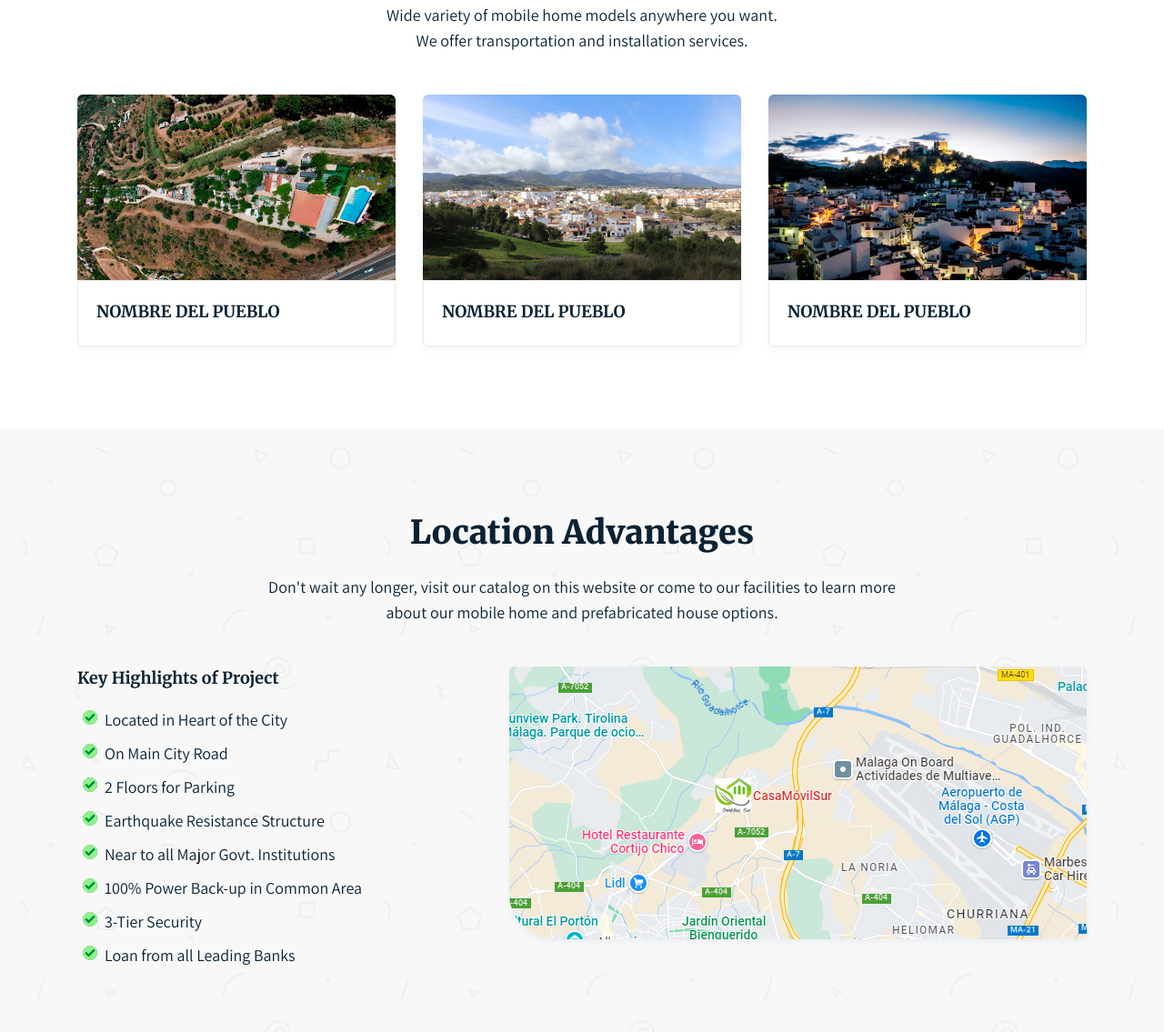
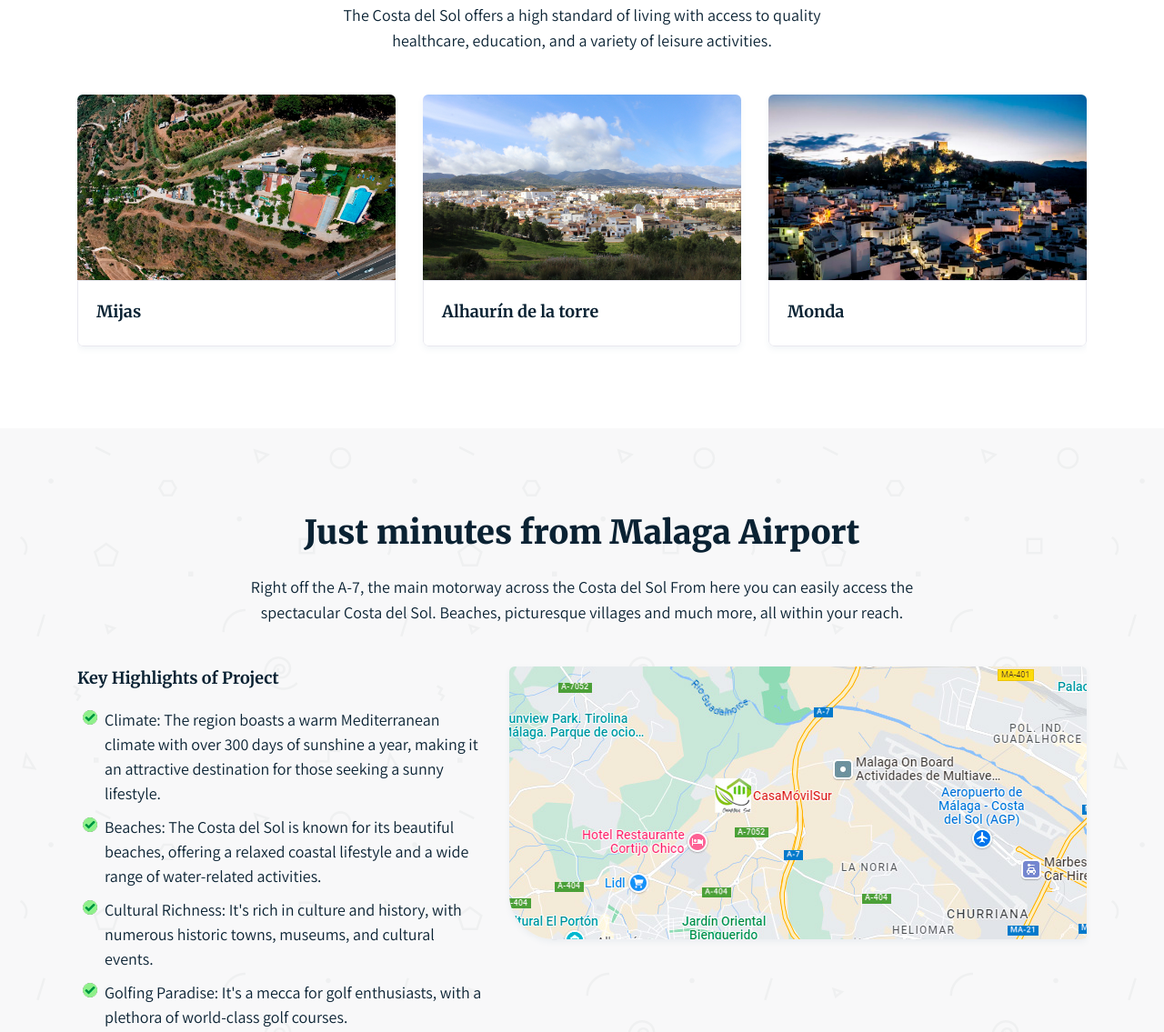
Before and after one commit to joelmarquez/casamovilsur, a plain HTML site: page index.html in a window 1280 px wide. Shown: the part 1088-2223 px from the top of the page at 91% size. Drawn offline with Linux system fonts and the light colour scheme.

Commit message:
se actualizan copys del sitio web

```diff
--- a/index.html
+++ b/index.html
@@ -84,7 +84,7 @@
           <div class="col-lg-6">
             <div class="common-heading">
               <h2>Total management in the purchase of the land and your mobile home</h2>
-              <p>Wide variety of mobile home models anywhere you want. <br> We offer transportation and installation services.</p>
+              <p>The Costa del Sol offers a high standard of living with access to quality healthcare, education, and a variety of leisure activities.</p>
             </div>
           </div>
         </div>
@@ -97,7 +97,7 @@
                   <img src="images/gallery/gallery-2.jpg" alt="text" class="img-fluid">
                 </div>
                 <div class="home-details">
-                  <h3>NOMBRE DEL PUEBLO</h3>
+                  <h3>Alhaurín el grande</h3>
                   <!-- <p>Get this house with financing</p> -->
                   <!-- s<ul class="feature-list"> -->
                     <!-- <li><i class="fas fa-bed"></i><span>Beds: 2</span></li> -->
@@ -112,7 +112,7 @@
                   <img src="images/gallery/gallery-3.jpg" alt="text" class="img-fluid">
                 </div>
                 <div class="home-details">
-                  <h3>NOMBRE DEL PUEBLO</h3>
+                  <h3>Mijas</h3>
                   <!-- <p>Get this house with financing</p> -->
                   <!-- <ul class="feature-list"> -->
                     <!-- <li><i class="fas fa-bed"></i><span>Beds: 2</span></li> -->
@@ -127,7 +127,7 @@
                   <img src="images/gallery/gallery-6.jpg" alt="text" class="img-fluid">
                 </div>
                 <div class="home-details">
-                  <h3>NOMBRE DEL PUEBLO</h3>
+                  <h3>Alhaurín de la torre</h3>
                   <!-- <p>Get this house with financing</p> -->
                   <!-- <ul class="feature-list"> -->
                     <!-- <li><i class="fas fa-bed"></i><span>Beds: 2</span></li> -->
@@ -142,7 +142,7 @@
                   <img src="images/gallery/gallery-7.jpg" alt="text" class="img-fluid">
                 </div>
                 <div class="home-details">
-                  <h3>NOMBRE DEL PUEBLO</h3>
+                  <h3>Monda</h3>
                   <!-- <p>Get this house with financing</p> -->
                   <!-- <ul class="feature-list"> -->
                     <!-- <li><i class="fas fa-bed"></i><span>Beds: 2</span></li> -->
@@ -164,8 +164,10 @@
         <div class="row justify-content-center">
           <div class="col-lg-8">
             <div class="common-heading">
-              <h2>Location Advantages</h2>
-              <p>Don't wait any longer, visit our catalog on this website or come to our facilities to learn more about our mobile home and prefabricated house options.</p>
+              <h2>Just minutes from Malaga Airport</h2>
+              <p>Right off the A-7, the main motorway across the Costa del Sol
+                From here you can easily access the spectacular Costa del Sol.
+                Beaches, picturesque villages and much more, all within your reach.</p>
             </div>
           </div>
         </div>
@@ -176,14 +178,14 @@
                 <div class="col-lg-5">
                   <h4 class="h4-heading">Key Highlights of Project</h4>
                   <ul class="list-features">
-                    <li>Located in Heart of the City</li>
-                    <li>On Main City Road</li>
-                    <li>2 Floors for Parking</li>
-                    <li>Earthquake Resistance Structure</li>
-                    <li>Near to all Major Govt. Institutions</li>
-                    <li>100% Power Back-up in Common Area</li>
-                    <li>3-Tier Security</li>
-                    <li>Loan from all Leading Banks</li>
+                    <li>Climate: The region boasts a warm Mediterranean climate with over 300 days of sunshine a year, making it an attractive destination for those seeking a sunny lifestyle.</li>
+                    <li>Beaches: The Costa del Sol is known for its beautiful beaches, offering a relaxed coastal lifestyle and a wide range of water-related activities.</li>
+                    <li>Cultural Richness: It's rich in culture and history, with numerous historic towns, museums, and cultural events.</li>
+                    <li>Golfing Paradise: It's a mecca for golf enthusiasts, with a plethora of world-class golf courses.</li>
+                    <!-- <li>Near to all Major Govt. Institutions</li> -->
+                    <!-- <li>100% Power Back-up in Common Area</li> -->
+                    <!-- <li>3-Tier Security</li> -->
+                    <!-- <li>Loan from all Leading Banks</li> -->
                   </ul>
                 </div>
                 <div class="col-lg-7">
@@ -458,7 +460,7 @@
                 <div class="media">
                   <img class="mr-3" src="images/agents/agente.png" alt="image">
                   <div class="media-body agent-details">
-                    <h5>Jhon Doe</h5>
+                    <h5>Chris</h5>
                     <p> Advice and attention in English for the purchase of Mobil Homes in Spain</p>
                     <p><span>Sales Agent</span> CasaMovil Sur</p>
                     <p><span class="icon flaticon-smartphone-1"></span> <span><a href="tel:+34672939513">Call Now!</a></span></p>
@@ -482,9 +484,18 @@
         <div class="row">
           <div class="col-lg-8 cta-text">
             <div class="cta-headings">
-              <img src="images/common/header.png" alt="text" class="img-fluid mb30">
+              <img src="images/common/casamovil.jpg" alt="Casa Movil Home" class="img-fluid mb30">
               <h2 class="mb15">Your Dream House is Waiting For You</h2>
-              <p>CasaMóvil Sur has more than 12 years of experience in the mobile home sector for both individuals and campsites. We offer new mobile homes, prefabricated homes and modular homes of all kinds, as well as prior advice to speed up the procedures for acquiring your mobile home.</p>
+              <ul class="list-features">
+                <li>International Community: There's a significant expat community, which can provide a sense of belonging and support for newcomers.</li>
+                <li>Cuisine: The local cuisine is diverse and delicious, ranging from fresh seafood to traditional Spanish dishes.</li>
+                <li>Language: English is widely spoken in the region, which can make the transition for expats smoother.</li>
+                <li>Natural Beauty: The Costa del Sol is surrounded by stunning natural landscapes, including mountains, parks, and nature reserves.</li>
+                <li>Accessibility: The region is well-connected with major airports and good transportation links, making it easy to travel within Europe and beyond.</li>
+                <!-- <li>100% Power Back-up in Common Area</li> -->
+                <!-- <li>3-Tier Security</li> -->
+                <!-- <li>Loan from all Leading Banks</li> -->
+              </ul>
               <a href="https://api.whatsapp.com/send?phone=34653061167&text=Estoy%20interesado%20en%20una%20casa%20m%C3%B3vil" target="_blank" class="cta learnmore mt30"> <span> <img src="images/whatsapp.png" width="25px" height="auto"> </span>WhatsApp</a>
             </div>
           </div>
```
Also changed, not shown: images/common/casamovil.jpg (added).
